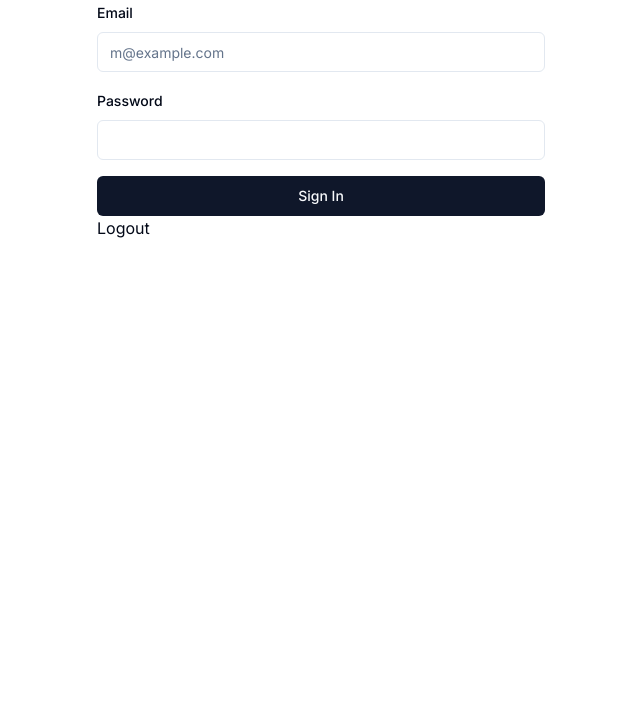
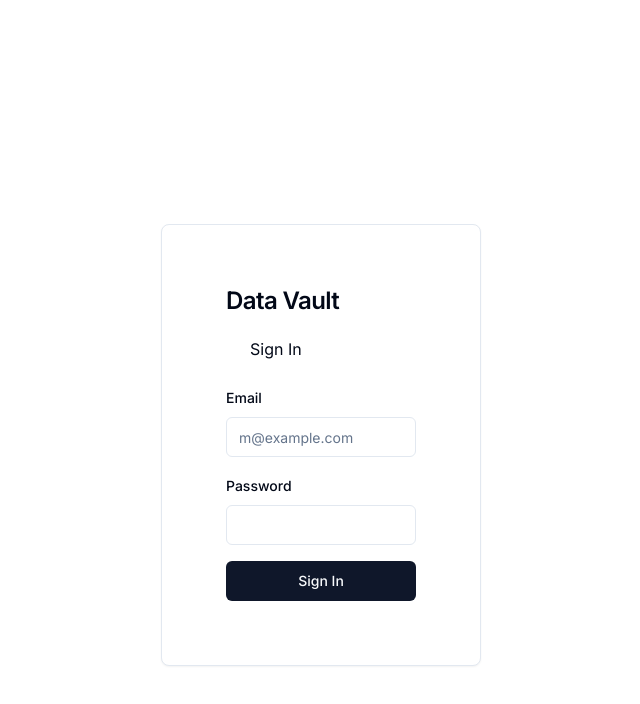
Before and after one commit to tenapato/data-vault-frontend, a Next.js app: page /login in a window 1280 px wide. Shown: the top 704 px of the page, without its empty margins (319-959 px from the left). Built offline with nearby package versions, Linux system fonts and the light colour scheme; no server answers.

Commit message:
fixed home

```diff
--- a/src/app/login/page.js
+++ b/src/app/login/page.js
@@ -5,11 +5,18 @@ import { Button } from "@/components/ui/button"
 import { Toggle } from "@/components/ui/toggle"
 import { getSession, login, logout } from "../../lib/lib";
 import { redirect } from "next/navigation";
+import { CardTitle, CardDescription, CardHeader, CardContent, Card } from "@/components/ui/card"
 
 export default async function Page() {
   const session = await getSession();
+  if(session) {
+    redirect('/home');
+  }
   return (
-    <div className="mx-auto max-w-md space-y-4">
+    <div className="m-auto max-w-md space-y-1 flex justify-center mt-40 p-16">
+      <Card className = "p-16">
+        <CardTitle>Data Vault</CardTitle>
+        <CardHeader>Sign In</CardHeader>
     <section>
       <form
         action={async (formData) => {
@@ -37,10 +44,11 @@ export default async function Page() {
           redirect("/");
         }}
       >
-        <button type="submit">Logout</button>
+        {/* <button type="submit">Logout</button> */}
       </form>
       {/* <pre>{JSON.stringify(session, null, 2)}</pre> */}
     </section>
+    </Card>
     </div>
   );
 }
--- a/src/app/page.js
+++ b/src/app/page.js
@@ -1,14 +1,16 @@
 import Link from 'next/link';
+import { redirect } from "next/navigation";
+const MyComponent = () => (
 
-const MyComponent = () => (
-  <div>
-    <Link href="/home">
-      <h1>Home</h1>
-    </Link>
-    <Link href="/login">
-      <h1>Log In</h1>
-    </Link>
-  </div>
+  redirect("/login")
+  // <div>
+  //   <Link href="/home">
+  //     <h1>Home</h1>
+  //   </Link>
+  //   <Link href="/login">
+  //     <h1>Log In</h1>
+  //   </Link>
+  // </div>
 );
 
 export default MyComponent;
```
